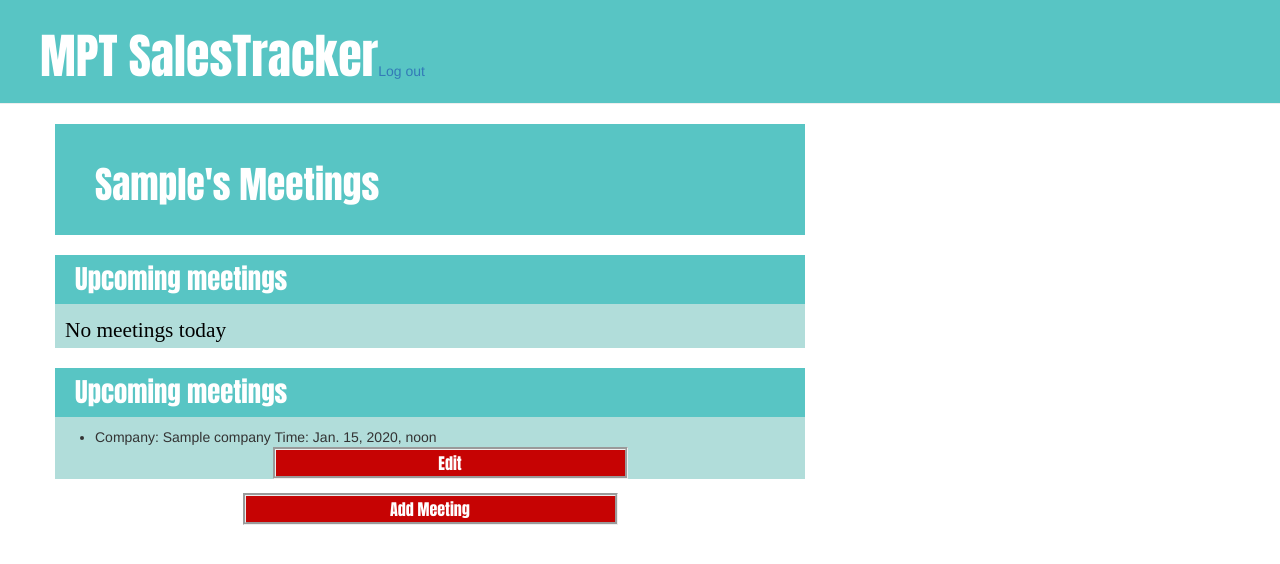
After one commit to mattpetebez/MPTCRM, a Django app: a page that uses SalesForce/templates/SalesPeople/ViewMeetings.html in a window 1280 px wide. The commit adds this page. Shown: the top 564 px of the page. Run offline with Django 3.2, Linux system fonts and the light colour scheme; a user stored in the database is signed in; tables that the repository leaves empty hold one stand-in row (values such as "Sample post"); parts of the project's set-up code (start-up, migrations or seed data) failed here and were passed over; some libraries are stand-ins or nearby versions.

Commit message:
Haven't done this yet:
 Need to get a sales breakdown overview. Also, need custom form inputting (for rands or potentially dollars in the future) for models not using the model form. Need to add a form wrapper per field so users can add other models whilst adding models. Need to reposition the header logout button position.

Need menu widget in the header. All models need date added, and need to add quote number for MPT to sale model.

Required to add editing of company, company representative, and to neaten by adding files to group all this crap together. Buttons also need to be made to look smaller. Finally, delete sale, meeting, company and company representative needs to be added.

Added a successfully edited meeting page

Signed-off-by: Matthew Bezuidenhout <mattpetebez@gmail.com>

```diff
--- a/SalesForce/SalesForce/settings.py
+++ b/SalesForce/SalesForce/settings.py
@@ -38,6 +38,7 @@ INSTALLED_APPS = [
     'django.contrib.messages',
     'django.contrib.staticfiles',
     'SalesPeople.apps.SalespeopleConfig',
+    'datetimewidget',
 ]
 
 MIDDLEWARE = [
--- a/SalesForce/SalesPeople/forms.py
+++ b/SalesForce/SalesPeople/forms.py
@@ -18,6 +18,7 @@ class AddMeetingForm(forms.ModelForm):
     class Meta:
         model = Meeting
         exclude = ['sales_person', 'proactive']
+        # widgets = {}
 
 
 class AddCompanyForm(forms.ModelForm):
--- a/SalesForce/SalesPeople/models.py
+++ b/SalesForce/SalesPeople/models.py
@@ -65,6 +65,7 @@ class Meeting(models.Model):
     company = models.ForeignKey(Company)
     meeting_date = models.DateTimeField('Date and time of meeting')
     proactive = models.BooleanField(default=False)
+    attended = models.BooleanField(default=False)
 
     def __str__(self):
         return_val = "%s: %s" % (self.company.company_name, self.sales_person.first_name)
@@ -87,14 +88,14 @@ class SaleStatus(models.Model):
     status = models.CharField("Sale Status", max_length=12, default="Opportunity")
 
     def __str__(self):
-        return self.status
+        return str(self.status)
 
 
 class SaleProbability(models.Model):
-    probability = models.CharField(max_length=10, default="Potential")
+    probability = models.CharField("Sale Probability", max_length=10, default="Potential")
 
     def __str__(self):
-        return self.probability
+        return str(self.probability)
 
 
 class Sale(models.Model):
--- a/SalesForce/SalesPeople/urls.py
+++ b/SalesForce/SalesPeople/urls.py
@@ -2,7 +2,7 @@
 from django.conf.urls import *
 
 from SalesPeople import views
-from SalesPeople.views import update_sale
+from SalesPeople.views import UpdateSale, UpdateMeeting
 
 urlpatterns = [
     url(r'^$', views.index, name='index'),
@@ -13,5 +13,7 @@ urlpatterns = [
     url(r'^(?P<first_name>\w+)/AddCompanyRepresentative/', views.add_company_representative),
     # url(r'^(?P<first_name>\w+)/sales/(?P<company_name>\w+)/$', views.get_sale, name='company_name'),
     url(r'^(?P<first_name>\w+)/ViewSales/', views.show_sales, name='first_name'),
-    url(r'^(?P<first_name>\w+)/EditSale/(?P<pk>[\w-]+)$', update_sale.as_view(), name='update_sale'),
+    url(r'^(?P<first_name>\w+)/ViewMeetings/', views.show_meetings, name='first_name'),
+    url(r'^(?P<first_name>\w+)/EditSale/(?P<pk>[\w-]+)$', UpdateSale.as_view(), name='update_sale'),
+    url(r'^(?P<first_name>\w+)/EditMeeting/(?P<pk>[\w-]+)$', UpdateMeeting.as_view(), name='update_meeting'),
 ]
--- a/SalesForce/SalesPeople/views.py
+++ b/SalesForce/SalesPeople/views.py
@@ -13,7 +13,7 @@ from django.utils import timezone
 from django.views.generic.edit import UpdateView
 
 from .forms import AddSaleForm, AddMeetingForm, AddCompanyForm, AddCompanyRepresentativeForm
-from .models import SalesPerson, Sale
+from .models import SalesPerson, Sale, Meeting
 
 
 # Create your views here.
@@ -151,7 +151,43 @@ def show_sales(request, first_name):
         return render(request, 'SalesPeople/ViewSales.html', context)
 
 
-class update_sale(UpdateView):
+def show_meetings(request, first_name):
+    if (request.user.first_name == first_name and request.user.is_authenticated) or request.user.is_superuser:
+        try:
+            sales_person_in_question = User.objects.get(first_name=first_name)
+        except SalesPerson.DoesNotExist:
+            raise Http404("Sales person does not exist")
+        yesterday = timezone.datetime.today() - timedelta(days=1)
+        today = timezone.datetime.today()
+        tomorrow = timezone.datetime.today() + timedelta(days=1)
+        meetings_today = sales_person_in_question.meeting_set.filter(meeting_date__range=(yesterday, today))
+        meetings_upcoming = sales_person_in_question.meeting_set.filter(meeting_date__gt=today)
+
+        context = ({'sales_person': sales_person_in_question, 'meetings_today': meetings_today,
+                    'meetings_upcoming': meetings_upcoming})
+        return render(request, 'SalesPeople/ViewMeetings.html', context)
+
+
+class UpdateSale(UpdateView):
     model = Sale
     fields = '__all__'
     template_name_suffix = 'Edit'
+
+    def form_valid(self, form):
+        form.save()
+        success_type = "Sale"
+        context = {'success_type': success_type}
+        return render(self.request, 'SalesPeople/SuccessfullyEdited.html', context)
+
+
+class UpdateMeeting(UpdateView):
+    model = Meeting
+    fields = ['meeting_date', 'company_representative', 'company', 'attended']
+    exclude = ['proactive']
+    template_name_suffix = 'Edit'
+
+    def form_valid(self, form):
+        form.save()
+        success_type = "Meeting"
+        context = {'success_type': success_type}
+        return render(self.request, 'SalesPeople/SuccessfullyEdited.html', context)
--- /dev/null
+++ b/SalesForce/templates/SalesPeople/ViewMeetings.html
@@ -0,0 +1,56 @@
+{% extends 'base.html' %}
+
+{% if sales_person %}
+    {% block title %}<h1></h1>
+    {% endblock %}
+    {% block content %}
+        <div class="div-header">
+            <h1>{{ sales_person.first_name }}'s Meetings</h1>
+        </div>
+        <div class="div-block">
+            <h1>Upcoming meetings</h1>
+            {% if meetings_today %}
+                <h4>Meetings Today</h4>
+                <ul>
+                    {% for meeting in meetings_today %}
+                        <li>Company: {{ meeting.company.company_name }} Time: {{ meeting.meeting_date.time }}
+                            {% if sales_person.first_name == request.user.first_name %}
+                                <form method="get"
+                                      action="/SalesPeople/{{ request.user.first_name }}/EditMeeting/{{ meeting.id }}">
+                                    <button class="button" type="submit">Edit</button>
+                                </form>
+                            {% endif %}
+                        </li>
+                    {% endfor %}
+                </ul>
+            {% else %}<h4>No meetings today</h4>{% endif %}
+        </div>
+        <div class="div-block">
+            <h1>Upcoming meetings</h1>
+            {% if meetings_upcoming %}
+                <ul>
+                    {% for meeting in meetings_upcoming %}
+                        <li>Company: {{ meeting.company.company_name }} Time: {{ meeting.meeting_date }}
+                            {% if request.user.first_name == sales_person.first_name %}
+                                <form method="get"
+                                      action="/SalesPeople/{{ request.user.first_name }}/EditMeeting/{{ meeting.id }}">
+                                    <button class="button" type="submit">Edit</button>
+                                </form>
+                            {% endif %}
+                        </li>
+                    {% endfor %}
+                </ul>
+            {% else %}
+                <h4>No upcoming meetings</h4>
+            {% endif %}
+        </div>
+
+        {% if request.user.first_name == sales_person.first_name %}
+            <div>
+                <form method="get" action="/SalesPeople/{{ request.user.first_name }}/AddMeeting">
+                    <button class="button" type="submit">Add Meeting</button>
+                </form>
+            </div>
+        {% endif %}
+    {% endblock %}
+{% endif %}
--- a/SalesForce/templates/SalesPeople/ViewSales.html
+++ b/SalesForce/templates/SalesPeople/ViewSales.html
@@ -26,7 +26,7 @@
                         </li>
                     {% endfor %}
                 </ul>
-            {% else %}<p>No pending sales</p>{% endif %}
+            {% else %}<h4>No pending sales</h4>{% endif %}
         </div>
         <div class="div-block">
             <h1>Completed Sales:</h1>
@@ -45,13 +45,15 @@
                     {% endfor %}
                 </ul>
             {% else %}
-                <h4>No Completed sales to display</h4>
+                <h4>No completed sales</h4>
                 </div>
             {% endif %}
+        {% if request.user.first_name == sales_person.first_name %}
         <div>
             <form method="get" action="/SalesPeople/{{ request.user.first_name }}/AddSale">
                 <button class="button" type="submit">Add Sale</button>
             </form>
         </div>
+        {% endif %}
     {% endblock %}
 {% endif %}
```
Also changed, not shown: SalesForce/templates/SalesPeople/SalespersonDetail.html (+8 -3 lines), SalesForce/templates/SalesPeople/SuccessfullyEdited.html (added, +16 -0 lines), SalesForce/SalesPeople/migrations/0021_meeting_attended.py (added), SalesForce/SalesPeople/migrations/0022_auto_20170706_1156.py (added).
